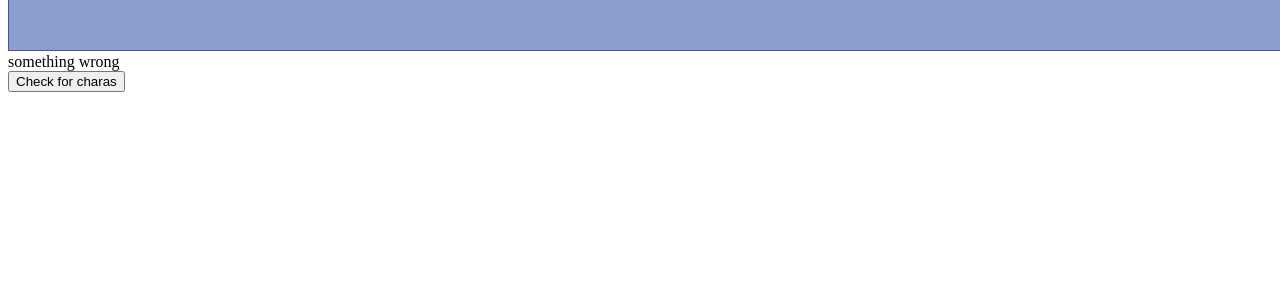
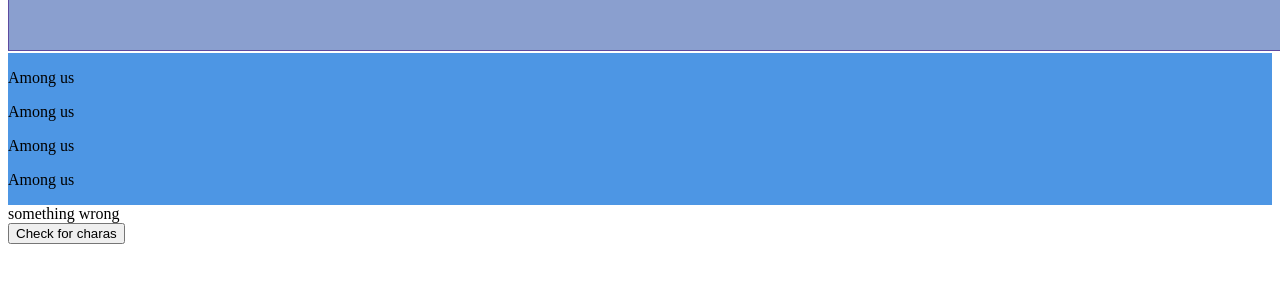
Before and after one commit to Naikotekinari/gachaaa, a plain HTML site: page index.html in a window 1280 px wide. Shown: the part 61-344 px from the top of the page. Drawn offline with Linux system fonts and the light colour scheme.

Commit message:
scrollmenu testes

```diff
--- a/index.html
+++ b/index.html
@@ -21,6 +21,12 @@
       </ul>
     </div>
     <p><br /></p>
+    <div class="scrollmenu">
+      <p>Among us</p>
+      <p>Among us</p>
+      <p>Among us</p>
+      <p>Among us</p>
+    </div>
     <div class="testArray">
       <div id="output" class="output-field">something wrong</div>
       <button type="button" id="charaArrayButton">Check for charas</button>
```
